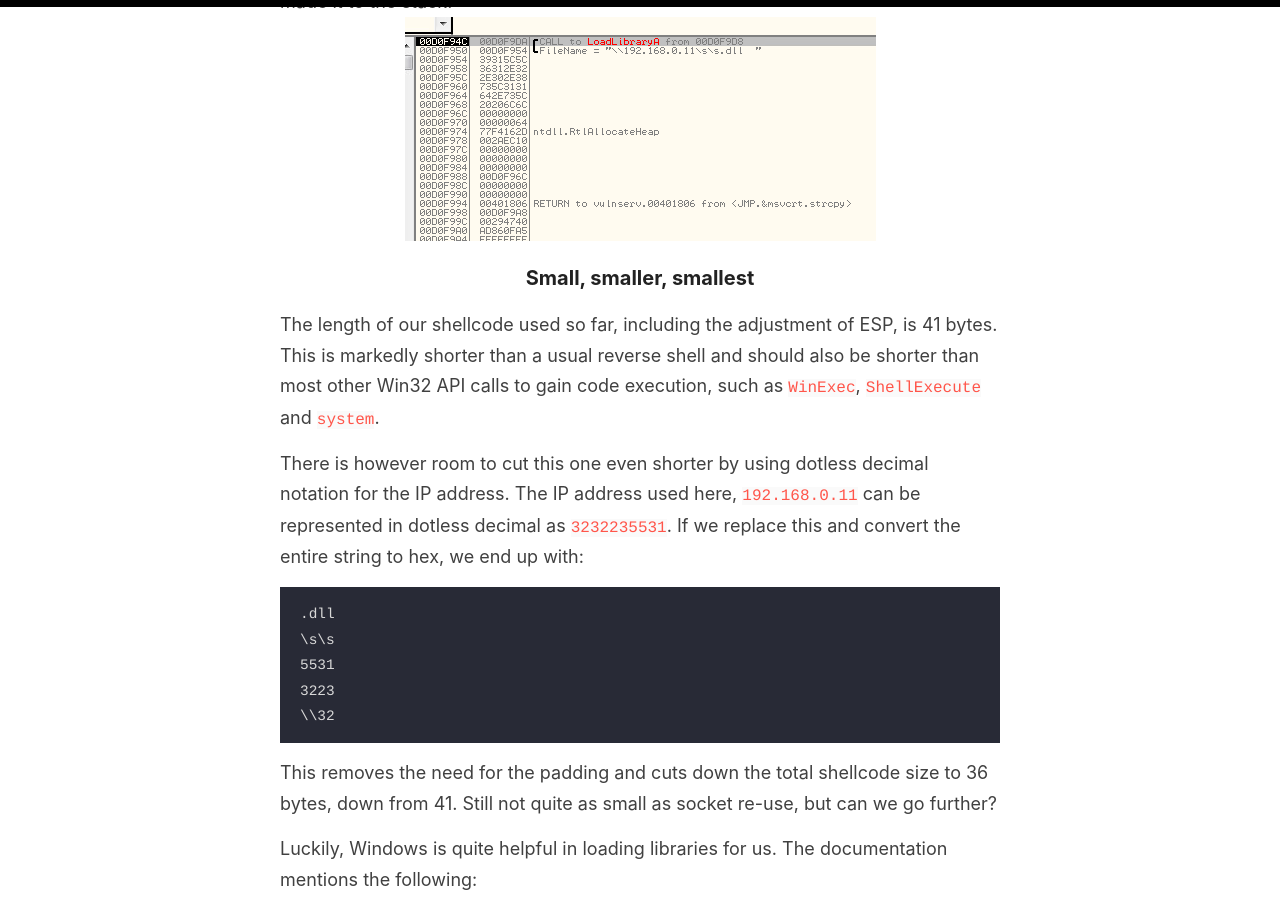
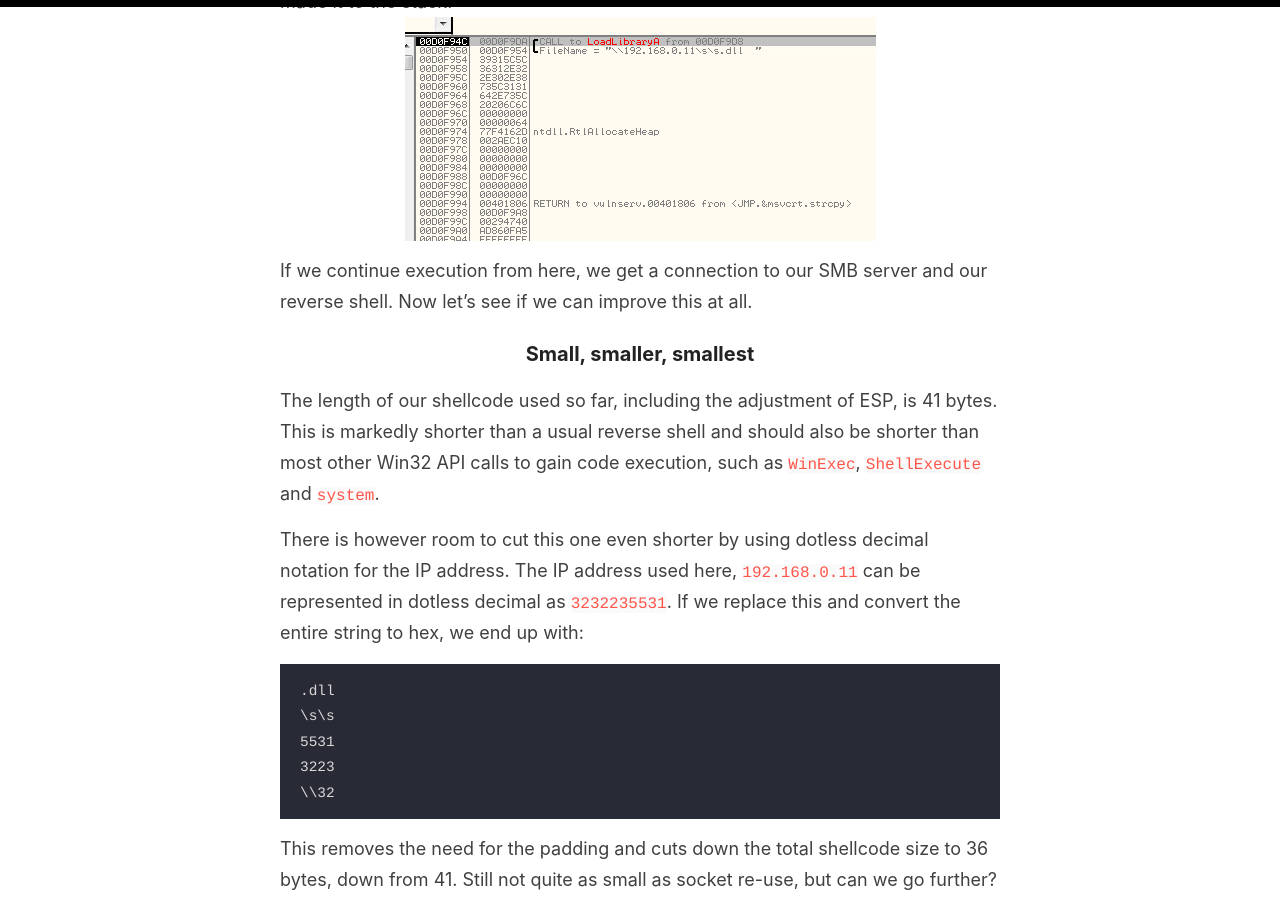
Before and after one commit to br-sn/br-sn.github.io, a Jekyll site: the page built from _posts/2020-07-04-OSCE-Prep-Vulnserver-KSTET-Win32-API.md, in a window 1280 px wide and 900 px high, scrolled down 7726 px. Built offline with Jekyll 4.4.1, drawn with Linux system fonts in a browser that asks for light colours.

Commit message:
Update 2020-07-04-OSCE-Prep-Vulnserver-KSTET-Win32-API.md

```diff
--- a/_posts/2020-07-04-OSCE-Prep-Vulnserver-KSTET-Win32-API.md
+++ b/_posts/2020-07-04-OSCE-Prep-Vulnserver-KSTET-Win32-API.md
@@ -181,6 +181,8 @@ smbserver.py s .
 We continue execution and step into the call to LoadLibraryA, noticing our string has made it to the stack:
 ![call loadlibrary](/images/callloadlibrary.png)
 
+If we continue execution from here, we get a connection to our SMB server and our reverse shell. Now let's see if we can improve this at all.
+
 ### Small, smaller, smallest
 
 The length of our shellcode used so far, including the adjustment of ESP, is 41 bytes. This is markedly shorter than a usual reverse shell and should also be shorter than most other Win32 API calls to gain code execution, such as `WinExec`, `ShellExecute` and `system`.
```
